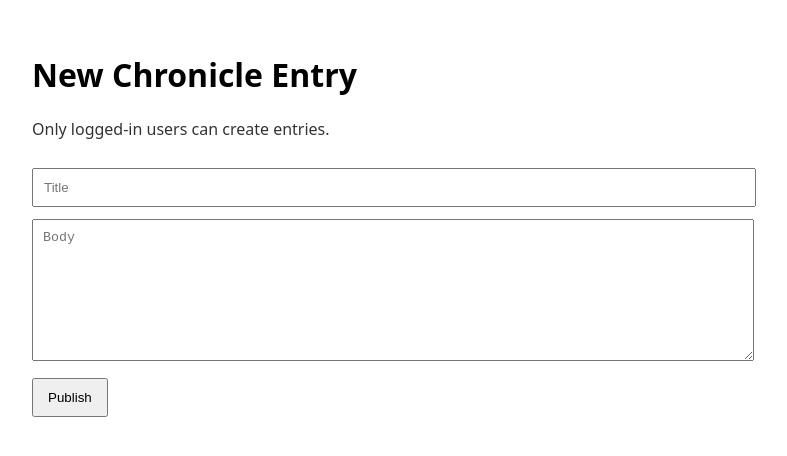
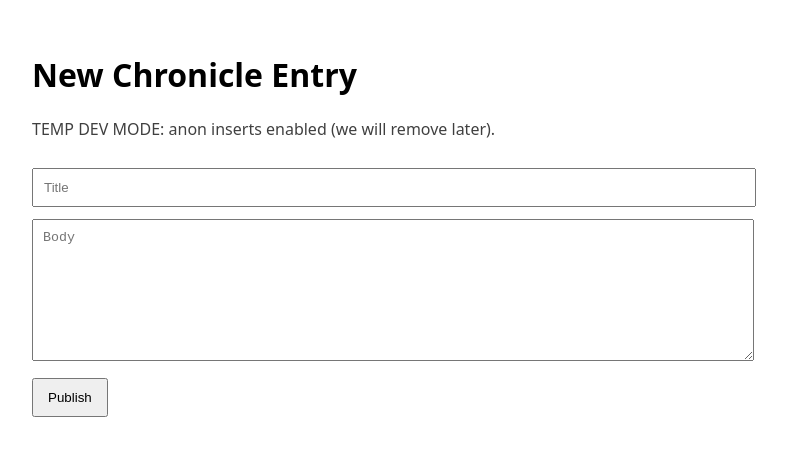
Before and after one commit to keanu-labs/ai-stack-core, a Next.js app in the folder apps/web/: page /new in a window 1280 px wide. Shown: the top 456 px of the page, without its empty margins (0-787 px from the left). Built offline with nearby package versions, Linux system fonts and the light colour scheme; no server answers.

Commit message:
Update page.js

```diff
--- a/apps/web/app/new/page.js
+++ b/apps/web/app/new/page.js
@@ -10,22 +10,15 @@ export default function NewEntry() {
 
   async function submit() {
     setMsg("Saving...");
-   const { data: userData } = await supabase.auth.getUser();
-const user = userData?.user;
 
-if (!user) {
-  setMsg("You must be logged in ❌");
-  return;
-}
+    const payload = {
+      title: title.trim(),
+      body: body.trim(),
+      tags: []
+      // user_id omitted on purpose for temporary anon dev inserts
+    };
 
-const { error } = await supabase.from("entries").insert([
-  {
-    title: title.trim(),
-    body: body.trim(),
-    tags: [],
-    user_id: user.id
-  }
-]);
+    const { error } = await supabase.from("entries").insert([payload]);
 
     if (error) setMsg(`Error ❌: ${error.message}`);
     else {
@@ -38,8 +31,8 @@ const { error } = await supabase.from("entries").insert([
     <main style={{ padding: 24, fontFamily: "system-ui", maxWidth: 700 }}>
       <h1>New Chronicle Entry</h1>
 
-      <p style={{ opacity: 0.8 }}>
-        Only logged-in users can create entries.
+      <p style={{ opacity: 0.75 }}>
+        TEMP DEV MODE: anon inserts enabled (we will remove later).
       </p>
 
       <input
```
